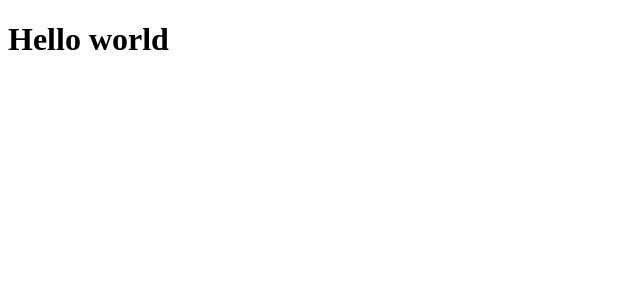
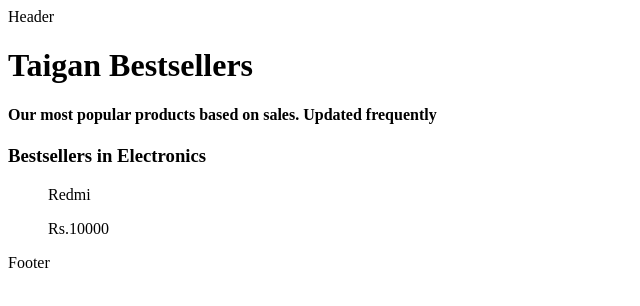
Before and after one commit to droidbg/Taizan, a React (Vite) app: page / in a window 1280 px wide. Shown: the top 306 px of the page, without its empty margins (0-640 px from the left). Built offline with nearby package versions, Linux system fonts and the light colour scheme.

Commit message:
add. basic structure

```diff
--- a/App.js
+++ b/App.js
@@ -1,8 +1,19 @@
 import React from "react";
 import ReactDOM from "react-dom/client";
+import Header from "./src/components/Header";
+import Body from "./src/components/Body";
+import Footer from "./src/components/Footer";
 
 const root = ReactDOM.createRoot(document.getElementById("root"));
 
-const element = React.createElement("h1", {}, "Hello world");
+const AppLayout = () => {
+  return (
+    <div className="app">
+      <Header />
+      <Body />
+      <Footer />
+    </div>
+  );
+};
 
-root.render(element);
+root.render(<AppLayout />);
--- /dev/null
+++ b/src/components/Body.js
@@ -0,0 +1,11 @@
+import BestSeller from "../pages/BestSeller";
+
+const Body = () => {
+  return (
+    <div className="body">
+      <BestSeller />
+    </div>
+  );
+};
+
+export default Body;
--- /dev/null
+++ b/src/components/Card.js
@@ -0,0 +1,10 @@
+const Card = () => {
+  return (
+    <div className="card">
+      <img src="" />
+      Redmi
+      <p> Rs.10000</p>
+    </div>
+  );
+};
+export default Card;
--- /dev/null
+++ b/src/components/Footer.js
@@ -0,0 +1,5 @@
+const Footer = () => {
+  return <div className="footer">Footer</div>;
+};
+
+export default Footer;
--- /dev/null
+++ b/src/components/Header.js
@@ -0,0 +1,5 @@
+const Header = () => {
+  return <div className="header">Header</div>;
+};
+
+export default Header;
--- /dev/null
+++ b/src/pages/BestSeller.js
@@ -0,0 +1,22 @@
+import Card from "../components/Card";
+
+const BestSeller = () => {
+  return (
+    <div>
+      <div className="bestseller-heading">
+        <h1>Taigan Bestsellers</h1>
+        <h4> Our most popular products based on sales. Updated frequently</h4>
+      </div>
+      <div className="bestseller-body">
+        <h3>Bestsellers in Electronics</h3>
+        <div className="products">
+          <ul>
+            <Card />
+          </ul>
+        </div>
+      </div>
+    </div>
+  );
+};
+
+export default BestSeller;
```
